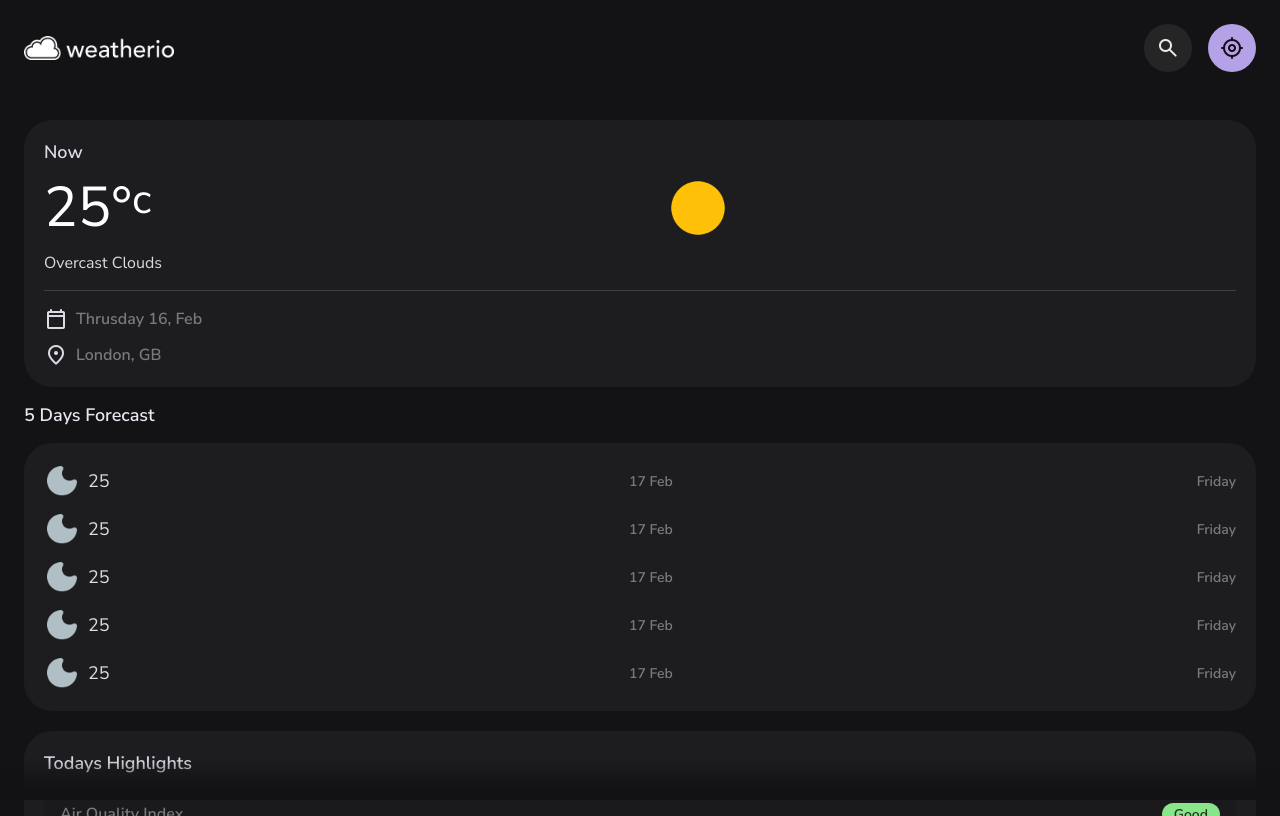
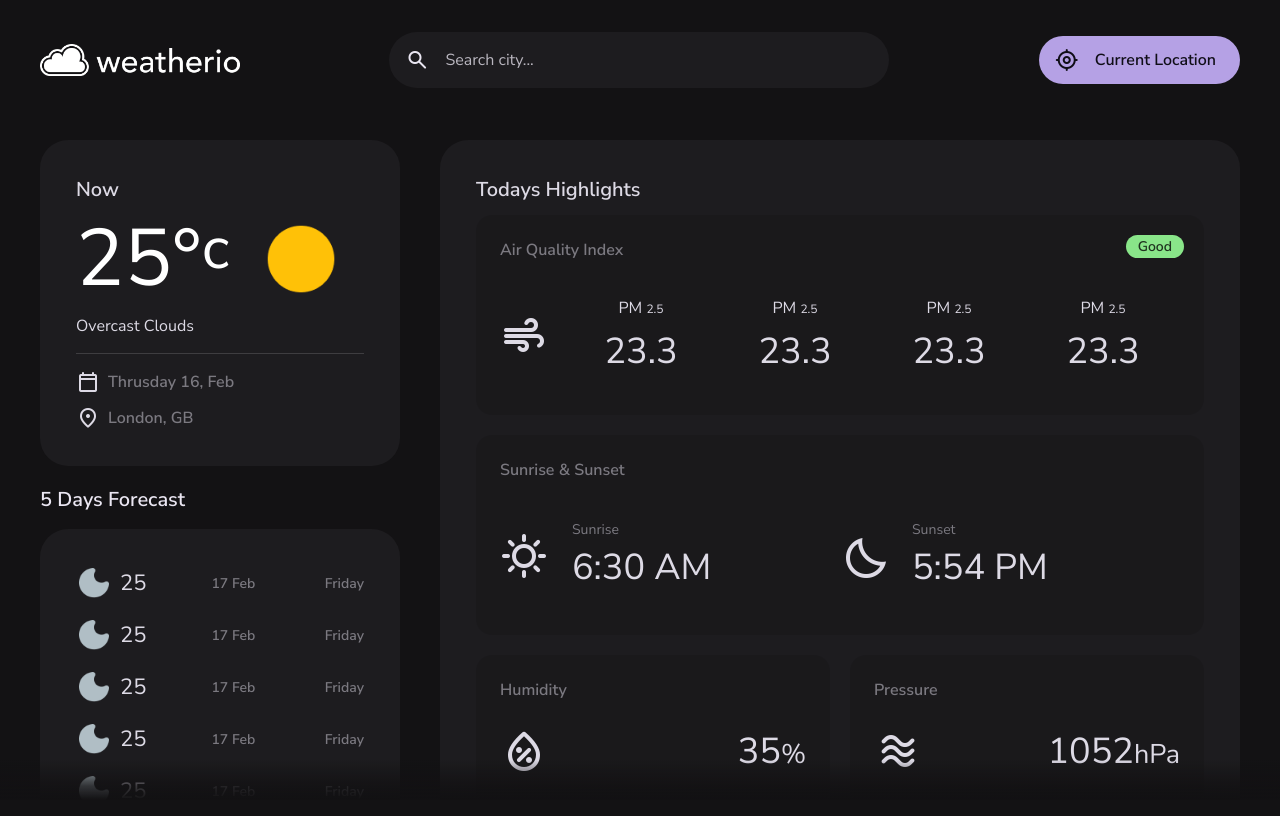
Before and after one commit to yashsaini7060/weather-open-weather, a plain HTML site: page index.html in a window 1280 px wide. Drawn offline with Linux system fonts and the light colour scheme; files whose address does not match are found by name.

Commit message:
ompleted responsive

```diff
--- a/assets/css/style.css
+++ b/assets/css/style.css
@@ -427,7 +427,8 @@ body {
 }
 
 .search-wrapper:has(.searching)::before {
-  display: block;
+  /* display: block; */
+  display: none;
 }
 
 .search-field {
@@ -812,7 +813,7 @@ article.container::before{
   #MEDIA QUERIES
 \*-----------------------------------*/
 
-
+/* responsive for larger then 768px */
 @media (min-width: 768px){
 
   .container{
@@ -820,8 +821,255 @@ article.container::before{
   }
 
   .title-1{
-    --title-1:2.4rem;
+    --title-1: 2.4rem;
   }
 
   .section > .title-2{margin-block-end: 16px;}
+
+  .card-lg{padding: 24px;}
+
+  .card-sm{
+    padding: 20px;
+    display: grid;
+    grid-template-rows: min-content 1fr;
+  }
+
+  .badge{
+    top: 20px;
+    right: 20px;
+  }
+
+
+  /*HEADER*/
+
+  .header-actions{gap: 24px;}
+  .header .btn-primary {
+    padding-inline: 16px 24px;
+  }
+
+
+  .header .btn-primary .span{
+    display: block;
+  }
+
+  .search-view{
+    clip-path: (3% at calc(100% - 273px) 6%);
+  }
+
+  /*MAIN*/
+
+  main{
+    height: calc(100vh - 96px);
+    height: calc(100svh - 96px);
+  }
+
+
+  article.container{
+    padding-block-start: 0;
+    grid-template-columns: 280px minmax(0, 1fr);
+    align-items: flex-start;
+    gap: 24px;
+  }
+
+  .content-left{
+    position: sticky;
+    top: 0;
+  }
+
+  .section:not(:last-child) {margin-block: 20px;}
+
+  .forecast-card .card-item:not(:last-child){
+    margin-block-end: 16px;
+  }
+
+  .highlights-list {grid-template-columns: 1fr 1fr;}
+
+  .highlight-card:nth-child(-n+2){
+    grid-column: span 2;
+    height: 160px;
+  }
+
+  .highlight-card:nth-child(n+3) { height: 120px; }
+
+  .highlights .m-card { font-size: 3.6rem; }
+
+  .highlight-card.one .card-item {
+    width: 25%;
+    flex-direction: column-reverse;
+    gap: 8px;
+  }
+
+  .slider-container {
+    margin-inline: 0 -24px;
+    border-bottom-left-radius: var(--radius-16);
+    border-top-left-radius: var(--radius-16);
+  }
+
+  .slider-list::before {display: none;}
+
+  .slider-list::after {min-width: 12px;}
+
+  .hourly-forecast .card-sm {padding: 16px;}
+
+
 }
+
+
+/* responsive for larger then 1200px */
+
+@media (min-width: 1200px){
+
+  /* CUSTOM PROPERTY */
+
+  :root{
+    /* font size */
+    --heading: 8rem;
+    --title-2: 2rem;
+  }
+
+  /* REUSABLE STYLE */
+
+  .container{
+    padding: 40px;
+  }
+
+  .card-lg{
+    padding: 36px;
+  }
+
+  .card-sm{
+    padding: 24px;
+  }
+
+  .title-1{ --title-1: 3.6rem;}
+
+  .highlight-card.two .card-item {column-gap: 24px;}
+
+  /* HEADER */
+
+  .header .icon-btn{display: none;}
+
+  .logo img {width: 200px;}
+
+  .header{
+    position: relative;
+    height: 120px;
+    z-index: 4;
+  }
+
+  .header .container{
+    padding-block: 0;
+    height: 100%;
+  }
+
+
+  .search-view, .search-view.active{
+    all: unset;
+    display: block;
+    position: relative;
+    width: 500px;
+    animation: none;
+  }
+
+  .search-wrapper{border-block-end: none;}
+
+  .search-wrapper > .m-icon {display: block;}
+
+  .search-field, .search-view .view-list{
+    background-color: var(--surface);
+  }
+
+  .search-field{
+    height: 56px;
+    border-radius: var(--radius-28);
+  }
+
+  .search-result, .search-view:not(:focus-within) .search-result{
+    display: none;
+  }
+
+  .search-view:focus-within .search-result.active {
+    display: block;
+  }
+
+  .search-view:has(.search-result.active):focus-within .search-field{
+    border-bottom-left-radius: 0;
+    border-bottom-right-radius: 0;
+
+  }
+
+  /* .leading-icon */
+
+  .search-view .view-list{
+    position: absolute;
+    top: 100%;
+    left: 0;
+    width: 100%;
+    max-height: 360px;
+    border-radius: 0 0 var(--radius-28) var(--radius-28);
+    border-block-start: 1px solid var(--outline);
+    overflow-y: auto;
+    overflow-y: overlay;
+  }
+
+  .search-view .view-list:empty{
+    min-height: 120px;
+  }
+
+  .search-view .view-list::-webkit-scrollbar-button{
+    height: 20px;
+  }
+
+  .search-view:is(:hover, :has(.view-list):hover){
+    filter: drop-shadow(var(--shadow-1));
+  }
+
+  .search-view:is(:focus-within, :has(.view-list):focus-within){
+    filter: drop-shadow(var(--shadow-2));
+  }
+
+  /* MAIN */
+
+  main{
+    height: calc(100vh - 120px);
+    height: calc(100svh - 120px);
+  }
+
+  article.container{
+    grid-template-columns: 360px minmax(0, 1fr);
+    gap: 40px;
+  }
+
+  .current-weather .weather-icon{width: 80px;}
+
+  .forecast-card .title-2 { --title-2:2.2rem }
+
+  .highlight-card:nth-child(-n+2){
+    height: 200px;
+  }
+
+  .highlight-card:nth-child(n+3){
+    height: 150px;
+  }
+
+  .highlight-card .m-icon{
+    font-size: 4.8rem;
+  }
+
+  .slider-list{
+    gap: 16px;
+  }
+
+
+}
+
+
+/* responsive for larger then 1400px */
+
+@media (min-width: 1400px){
+
+  .highlights-list{
+    grid-template-columns: repeat(4, 1fr);
+  }
+
+}
--- a/index.html
+++ b/index.html
@@ -29,7 +29,7 @@
           />
         </a>
 
-        <div class="search-view" data-search-view>
+        <div class="search-view " data-search-view>
           <div class="search-wrapper">
             <input
               type="search"
@@ -40,7 +40,7 @@
               data-search-field
             />
 
-            <span class="m-icon">search</span>
+            <span class="m-icon leading-icon">search</span>
             <button
               class="icon-btn leading-icon has-state"
               arial-label="close search"
```
Also changed, not shown: 1 other file.
